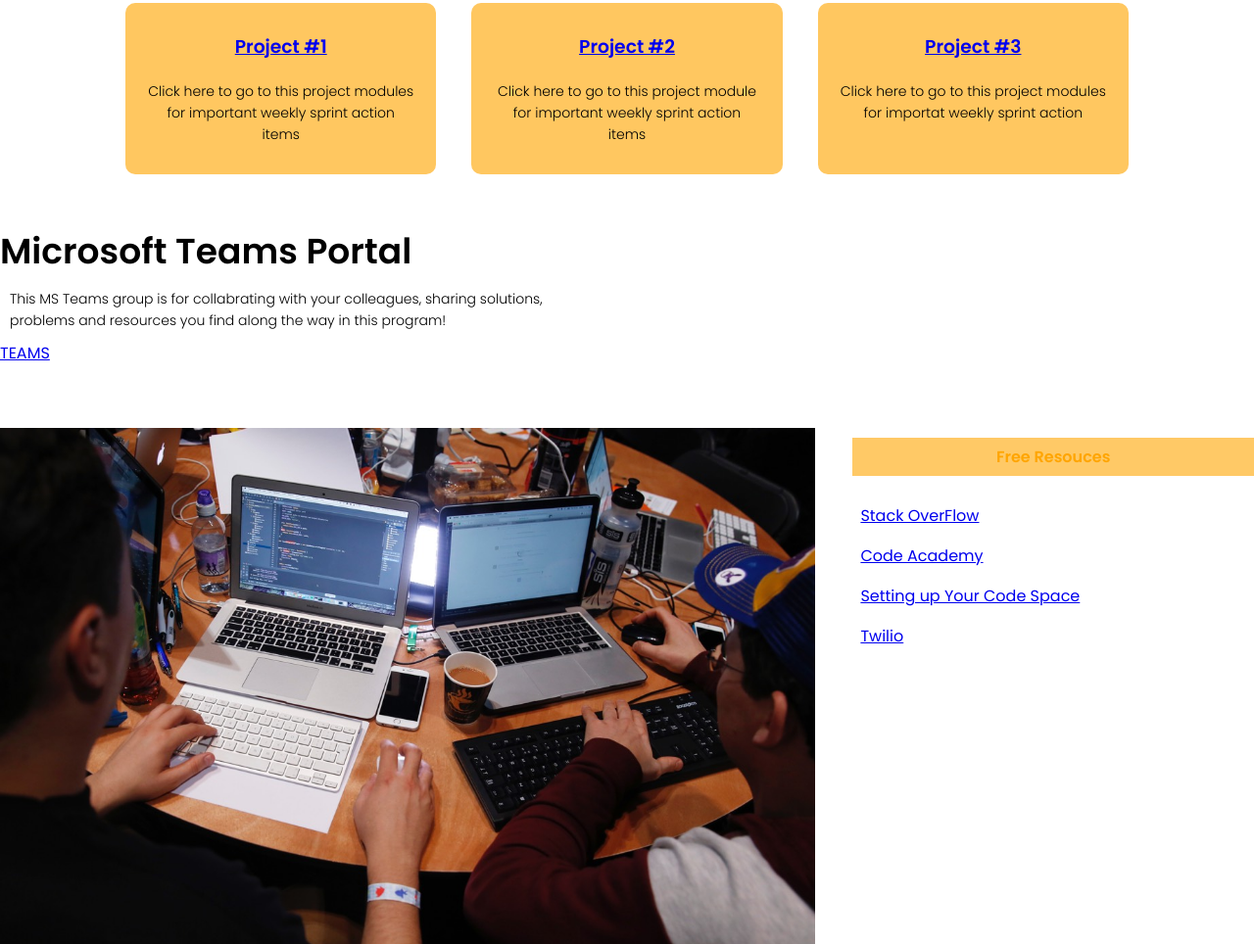
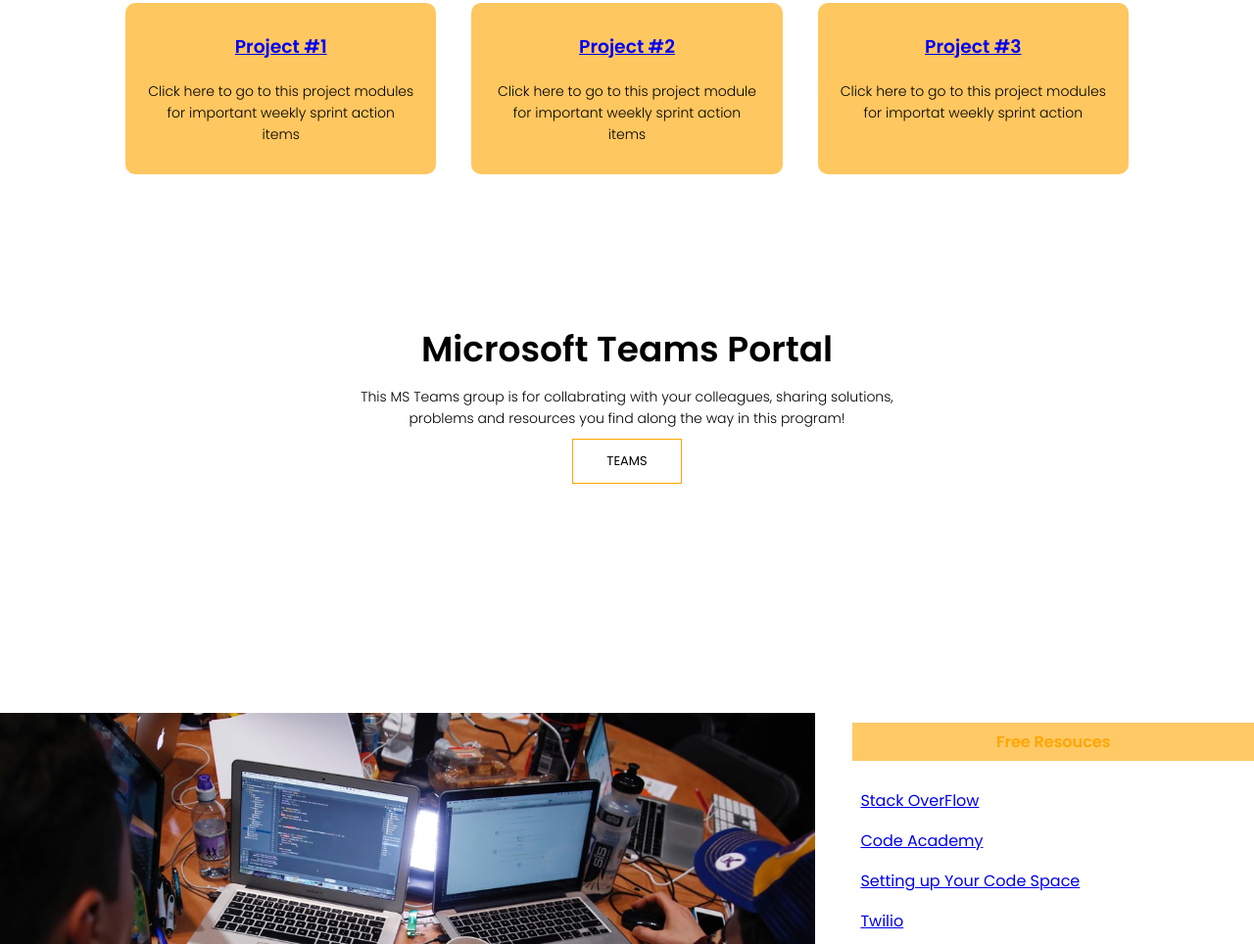
Before and after one commit to evanhatt/exequttraining.GitHub.io, a plain HTML site: page modules.html in a window 1280 px wide. Shown: the part 667-1631 px from the top of the page at 98% size. Drawn offline with Linux system fonts and the light colour scheme.

Commit message:
Update style.css

```diff
--- a/style.css
+++ b/style.css
@@ -86,7 +86,25 @@ width: 100%;
     position: relative;
     cursor: pointer;
 }
+
+.hero-btn1{
+    display: inline-block;
+    text-decoration: none;
+    color: black;
+    border: 1px solid orange;
+    padding: 12px 34px;
+    font-size: 13px;
+    background: transparent;
+    position: relative;
+    cursor: pointer;
+}
 .hero-btn:hover{
+    border: 1px Solid orange;
+    background: orange;
+    transition: 1s;
+}
+
+.hero-btn1:hover{
     border: 1px Solid orange;
     background: orange;
     transition: 1s;
@@ -462,3 +480,52 @@ font-size: 24px;
 }
 
 /*------ modules-------*/
+
+.module-row{
+    width: 80%;
+    margin: auto;
+    text-align: center;
+    padding-top: 100px;
+}
+
+h1{
+font-size: 36px;
+font-weight: 600;
+}
+p{
+    color: black;
+    font-size: 14px;
+    font-weight: 300;
+    line-height: 22px;
+    padding: 10px;
+}
+
+.module-col{
+    flex-basis: 31%;
+    background: #ffa6009f;
+    border-radius: 10px;
+    margin-bottom: 5%;
+    padding: 20px 12px;
+    box-sizing: border-box;
+    transition: 0.5s;
+}
+h3{
+    text-align: center;
+    font-weight: 600;
+    margin: 10px 0;
+}
+
+.module-col:hover{
+    box-shadow:0 0 20px 0px rgba(0,0,0,0.2);
+}
+
+@media(max-width: 700px){
+    .row{
+        flex-direction: column;
+    }
+}
+.module-content{
+    margin: 70px auto;
+    width: 100%;
+    padding-top: 100px;
+}
```
